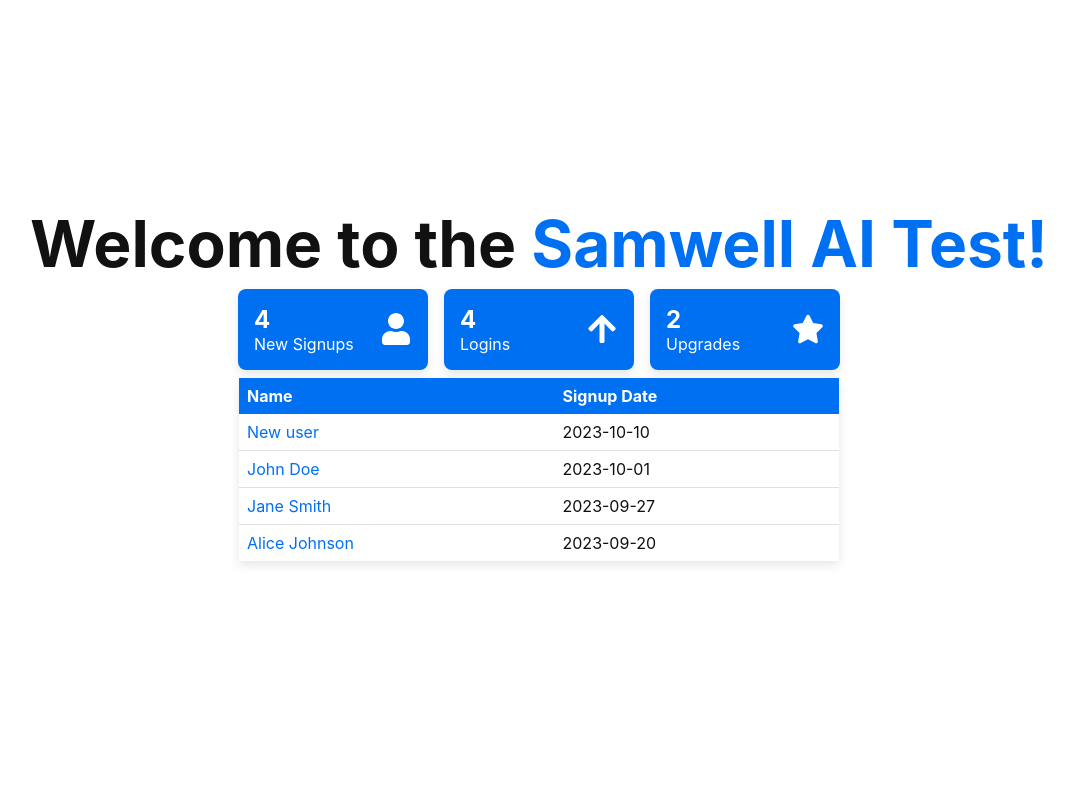
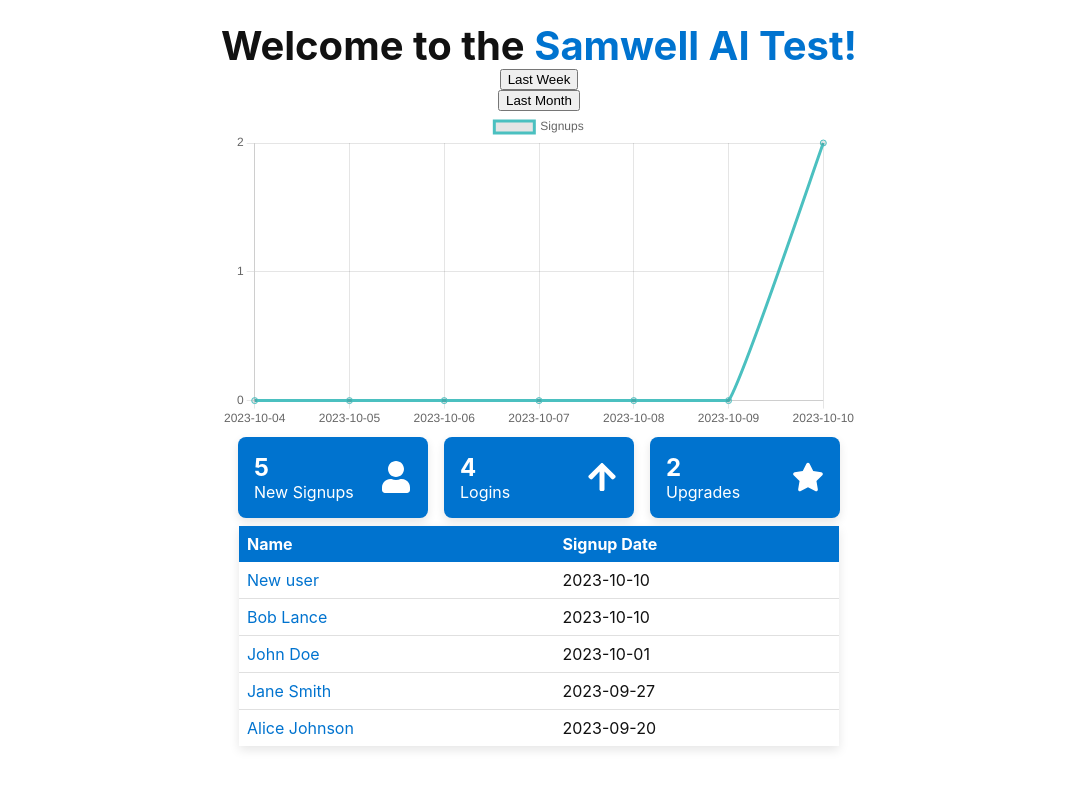
Before and after one commit to xeniakadar/samwell-test, a Next.js app: page / in a window 1280 px wide. Shown: the top 788 px of the page, without its empty margins (101-1175 px from the left). Built offline with nearby package versions, Linux system fonts and the light colour scheme.

Commit message:
added table

```diff
--- /dev/null
+++ b/components/UserChart.tsx
@@ -0,0 +1,67 @@
+import React, { useEffect, useRef } from "react";
+import { Chart, registerables } from "chart.js";
+
+Chart.register(...registerables);
+
+interface AggregatedData {
+  [date: string]: number;
+}
+
+interface UserChartProps {
+  data: AggregatedData;
+}
+
+const UserChart: React.FC<UserChartProps> = ({ data }) => {
+  const canvasRef = useRef<HTMLCanvasElement>(null);
+  const chartRef = useRef<Chart | null>(null);
+
+  useEffect(() => {
+    if (!canvasRef.current) return;
+
+    const ctx = canvasRef.current.getContext("2d");
+    if (!ctx) return;
+
+    if (chartRef.current) {
+      chartRef.current.destroy();
+    }
+
+    chartRef.current = new Chart(ctx, {
+      type: "line",
+      data: {
+        labels: Object.keys(data),
+        datasets: [
+          {
+            label: "Signups",
+            data: Object.values(data),
+            fill: false,
+            borderColor: "rgb(75, 192, 192)",
+            tension: 0.1,
+          },
+        ],
+      },
+      options: {
+        scales: {
+          y: {
+            beginAtZero: true,
+            ticks: {
+              stepSize: 1,
+              callback: function (value) {
+                return Number.isInteger(value) ? value : null;
+              },
+            },
+          },
+        },
+      },
+    });
+
+    return () => {
+      if (chartRef.current) {
+        chartRef.current.destroy();
+      }
+    };
+  }, [data]);
+
+  return <canvas ref={canvasRef}></canvas>;
+};
+
+export default UserChart;
--- a/components/sharedstyles.tsx
+++ b/components/sharedstyles.tsx
@@ -14,14 +14,13 @@ const Main = styled.main`
   flex: 1;
   display: flex;
   flex-direction: column;
-  justify-content: center;
   align-items: center;
 `;
 
 const Title = styled.h1`
   margin: 0;
   line-height: 1.15;
-  font-size: 4rem;
+  font-size: 2.5rem;
   text-align: center;
   text-decoration: none;
 
--- a/package.json
+++ b/package.json
@@ -6,6 +6,7 @@
     "start": "next start"
   },
   "dependencies": {
+    "chart.js": "^4.4.0",
     "next": "^13.5.4",
     "react": "^18.2.0",
     "react-dom": "^18.2.0",
@@ -18,7 +19,7 @@
     "@testing-library/user-event": "^14.5.1",
     "@types/jest": "^29.5.5",
     "@types/node": "^18.0.0",
-    "@types/react": "^18.0.14",
+    "@types/react": "^18.2.28",
     "@types/react-dom": "^18.0.5",
     "@types/styled-components": "^5.1.25",
     "jest": "^29.7.0",
--- a/pages/_app.tsx
+++ b/pages/_app.tsx
@@ -1,13 +1,13 @@
-import type { AppProps } from 'next/app'
-import { ThemeProvider, DefaultTheme } from 'styled-components'
-import GlobalStyle from '../components/globalstyles'
+import type { AppProps } from "next/app";
+import { ThemeProvider, DefaultTheme } from "styled-components";
+import GlobalStyle from "../components/globalstyles";
 
 const theme: DefaultTheme = {
   colors: {
-    primary: '#111',
-    secondary: '#0070f3',
+    primary: "#111",
+    secondary: "#0073cf",
   },
-}
+};
 
 export default function App({ Component, pageProps }: AppProps) {
   return (
@@ -17,5 +17,5 @@ export default function App({ Component, pageProps }: AppProps) {
         <Component {...pageProps} />
       </ThemeProvider>
     </>
-  )
+  );
 }
--- a/pages/api/signups/index.ts
+++ b/pages/api/signups/index.ts
@@ -26,6 +26,12 @@ const signups = [
     email: "nnew@example.com",
     signupDate: "2023-10-10",
   },
+  {
+    id: 5,
+    name: "Bob Lance",
+    email: "bob@example.com",
+    signupDate: "2023-10-10",
+  },
   // ... add more mock users as desired
 ];
 
--- a/pages/index.tsx
+++ b/pages/index.tsx
@@ -3,15 +3,15 @@ import {
   Container,
   Main,
   Title,
-  Summary,
   StyledTable,
   DashCard,
   DashCardContainer,
 } from "../components/sharedstyles";
 import Link from "next/link";
-import Cards from "../components/cards";
 import { Signup, Login, Upgrade } from "../types/api";
 import { FaStar, FaUser, FaArrowUp } from "react-icons/fa";
+import UserChart from "../components/UserChart";
+import { useState } from "react";
 
 interface HomeProps {
   signups: Signup[];
@@ -48,7 +48,73 @@ export async function getServerSideProps() {
   return { props: { signups, logins, upgrades } };
 }
 
+const getFilteredData = (
+  data: { [key: string]: number },
+  range: "week" | "month"
+) => {
+  const endDate = new Date();
+  let startDate = new Date();
+
+  if (range === "week") {
+    startDate.setDate(endDate.getDate() - 7);
+  } else if (range === "month") {
+    startDate.setMonth(endDate.getMonth() - 1);
+  }
+
+  const filteredData: { [key: string]: number } = {};
+  Object.keys(data).forEach((date) => {
+    const currentDate = new Date(date);
+    if (currentDate >= startDate && currentDate <= endDate) {
+      filteredData[date] = data[date];
+    }
+  });
+
+  return filteredData;
+};
+
 export default function Home({ signups, logins, upgrades }: HomeProps) {
+  // Chart related stuff
+  const [selectedRange, setSelectedRange] = useState<"week" | "month">("week");
+  // sorting dates
+  const sortedSignupsForChart = [...signups].sort((a, b) =>
+    a.signupDate.localeCompare(b.signupDate)
+  );
+  // aggregate signups
+  const aggregatedSignups = sortedSignupsForChart.reduce((acc, signup) => {
+    const date = signup.signupDate;
+    if (acc[date]) {
+      acc[date]++;
+    } else {
+      acc[date] = 1;
+    }
+    return acc;
+  }, {} as { [key: string]: number });
+
+  const getDatesBetween = (startDate: string, endDate: string): string[] => {
+    const start = new Date(startDate);
+    const end = new Date(endDate);
+    const dates = [];
+
+    while (start <= end) {
+      dates.push(start.toISOString().split("T")[0]);
+      start.setDate(start.getDate() + 1);
+    }
+
+    return dates;
+  };
+
+  const allDates = getDatesBetween(
+    sortedSignupsForChart[0].signupDate,
+    sortedSignupsForChart[sortedSignupsForChart.length - 1].signupDate
+  );
+
+  const completeData = allDates.reduce((acc, date) => {
+    acc[date] = aggregatedSignups[date] || 0;
+    return acc;
+  }, {} as { [key: string]: number });
+
+  const displayedData = getFilteredData(completeData, selectedRange);
+
   return (
     <Container>
       <Head>
@@ -63,6 +129,11 @@ export default function Home({ signups, logins, upgrades }: HomeProps) {
             Samwell AI Test!
           </a>
         </Title>
+
+        <button onClick={() => setSelectedRange("week")}>Last Week</button>
+        <button onClick={() => setSelectedRange("month")}>Last Month</button>
+
+        <UserChart data={displayedData} />
 
         <DashCardContainer>
           <DashCard>
```
Also changed, not shown: 1 other file (tests, documents, lock files or other folders).
